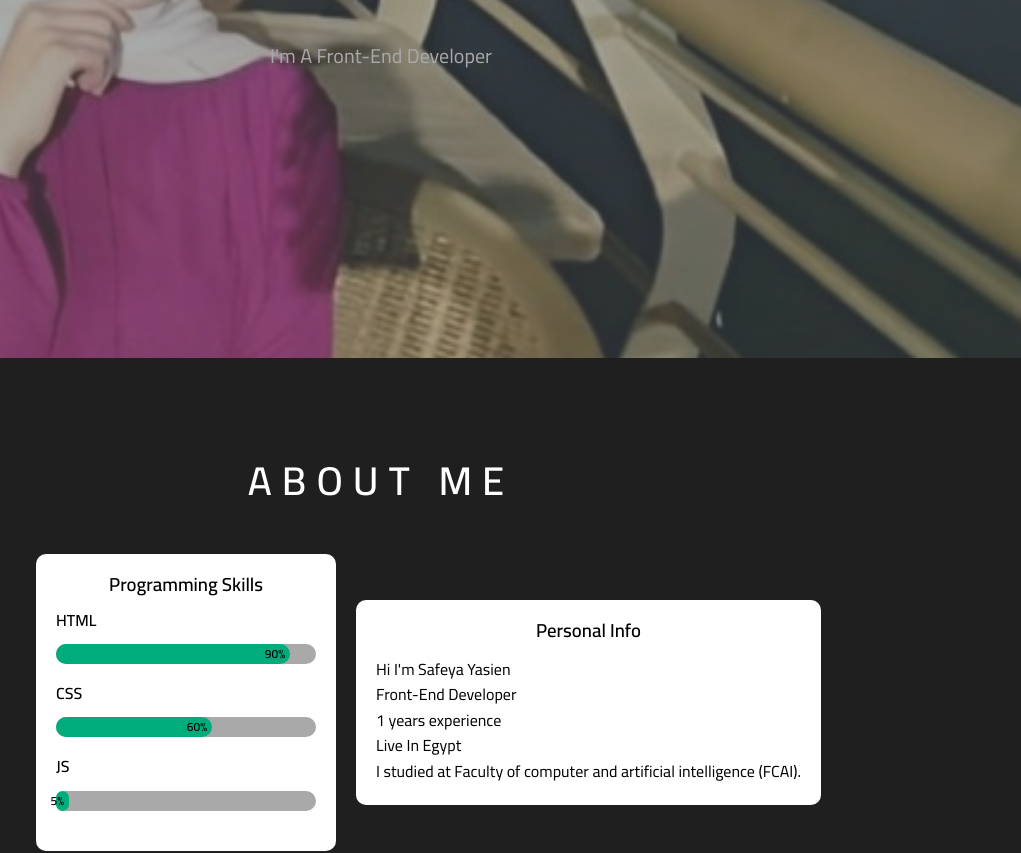
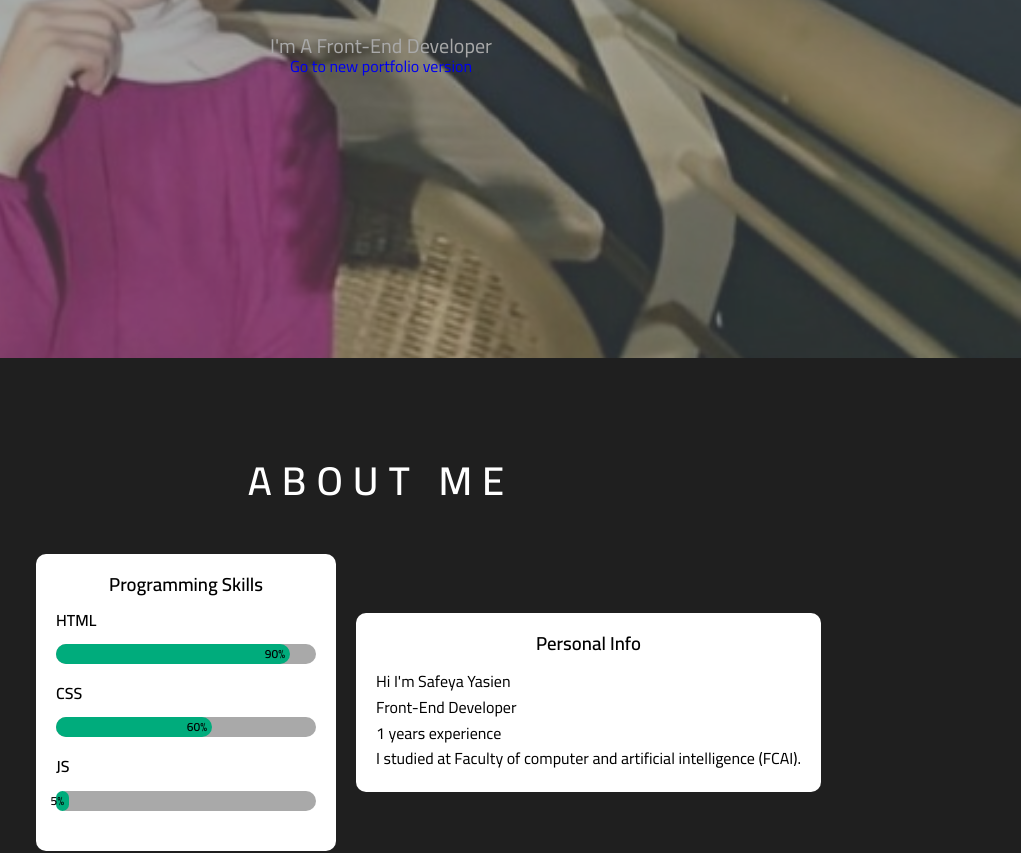
Before and after one commit to Safeya-Yasien/my-portfolio, a plain HTML site: page index.html in a window 1280 px wide. Shown: the part 442-1295 px from the top of the page, 259-1280 px from the left. Drawn offline with Linux system fonts and the light colour scheme; a web font is replaced by a local one.

Commit message:
Update index.html

```diff
--- a/index.html
+++ b/index.html
@@ -87,6 +87,7 @@
         <div class="text p-absolute w-100">
           <h1>Safeya Yasien</h1>
           <p>I'm A Front-End Developer</p>
+          <a href='https://safeya-yasien-portfolio.netlify.app/' target="_blank">Go to new portfolio version</a>
         </div>
       </div>
     </div>
@@ -104,7 +105,6 @@
             <li>Hi I'm Safeya Yasien</li>
             <li>Front-End Developer</li>
             <li>1 years experience</li>
-            <li>Live In Egypt</li>
             <p>
               I studied at Faculty of computer and artificial intelligence
               (FCAI).
```
